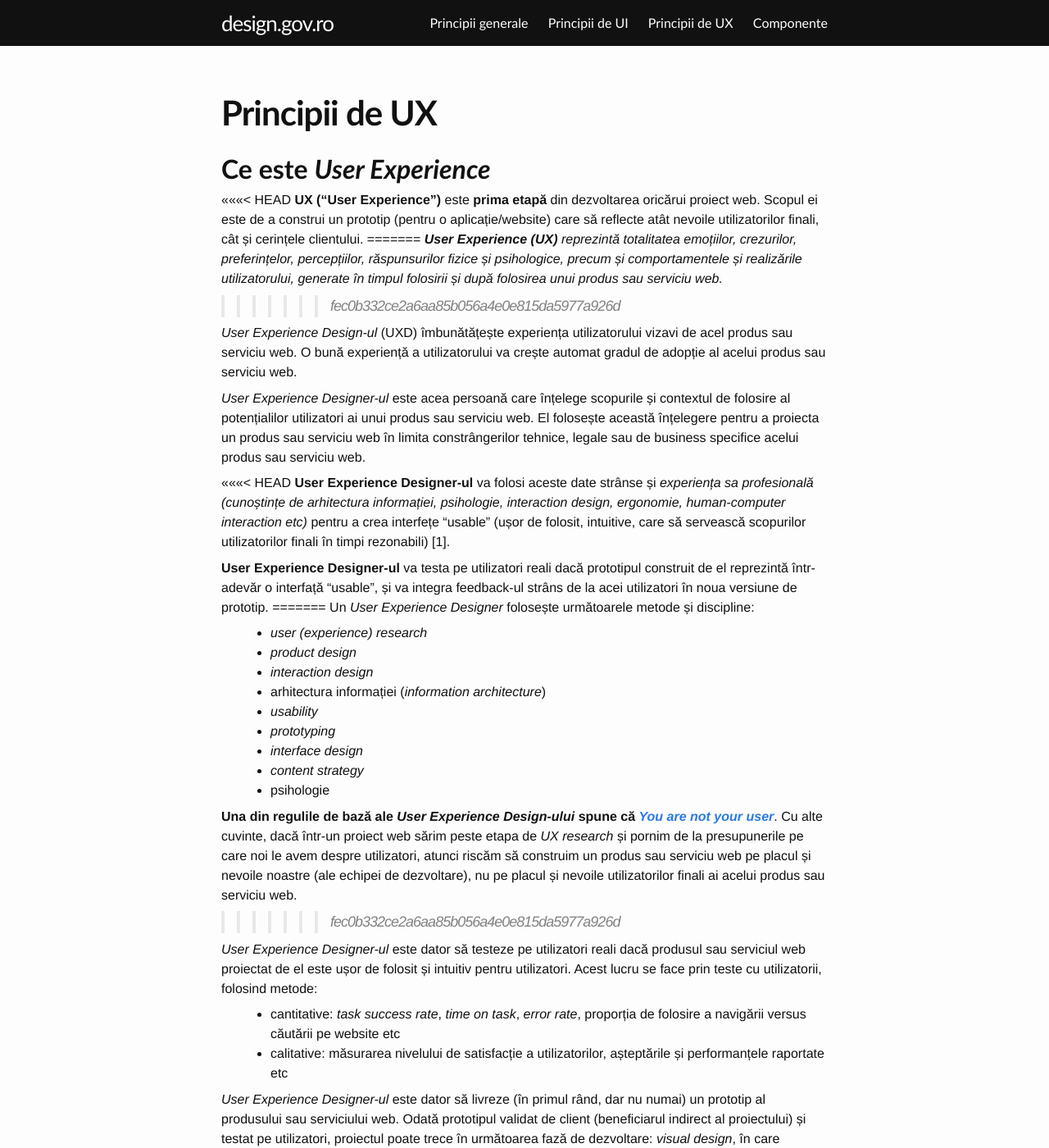
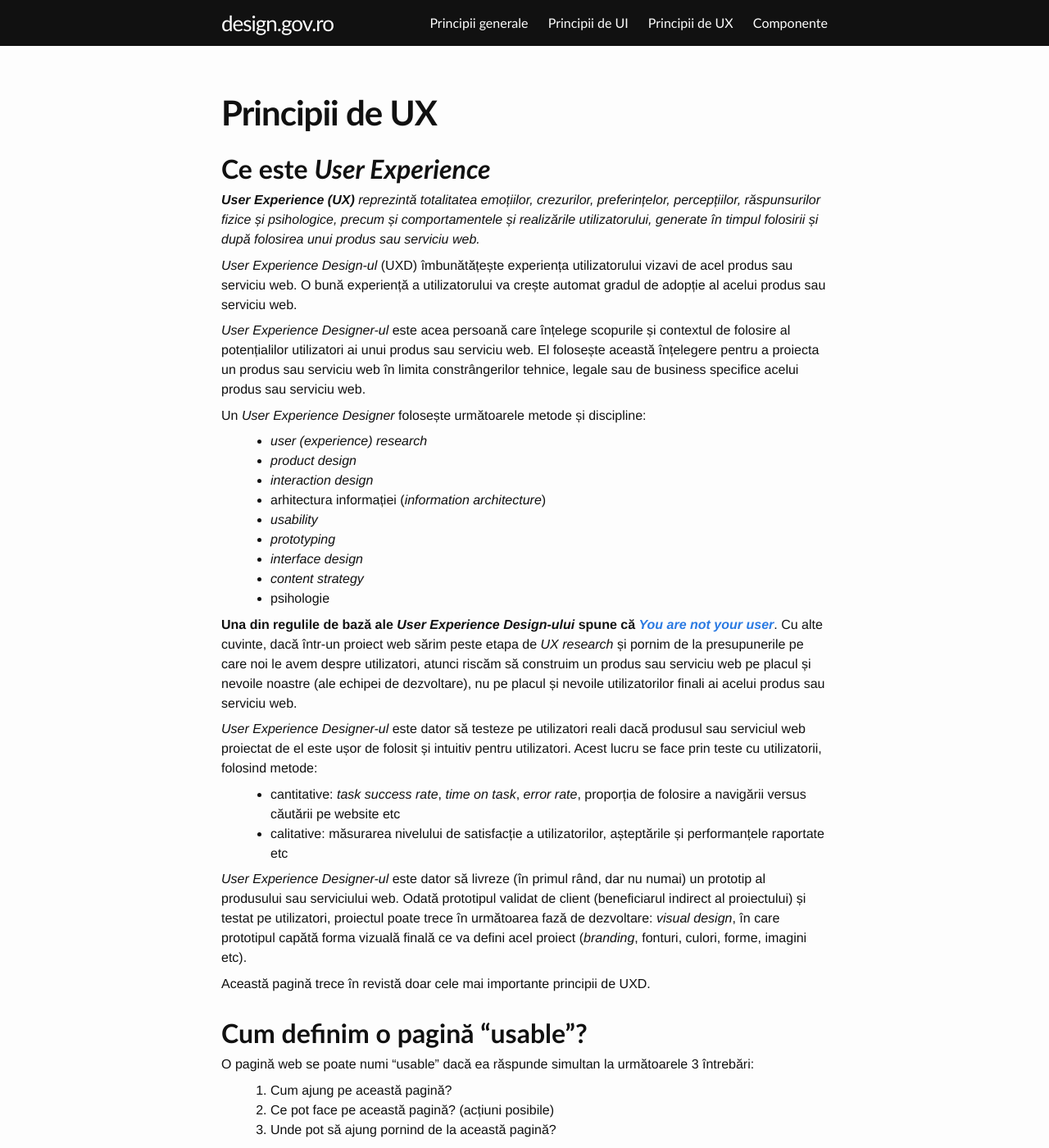
Before and after one commit to gov-ithub/govro-design, a Jekyll site: the page built from 3-ux.md, in a window 1280 px wide and 1400 px high. Shown: the whole window at 82% size. Built offline with Jekyll 4.4.1, drawn with Linux system fonts in a browser that asks for light colours.

Commit message:
Completare la Introducerea în UX și UXD

```diff
--- a/3-ux.md
+++ b/3-ux.md
@@ -5,25 +5,12 @@ permalink: /ux/
 ---
 
 ## Ce este _User Experience_
-<<<<<<< HEAD
-**UX ("User Experience")** este **prima etapă** din dezvoltarea oricărui proiect web. Scopul ei este de a construi
-un prototip (pentru o aplicație/website) care să reflecte atât nevoile utilizatorilor finali, cât și cerințele clientului.
-=======
 _**User Experience (UX)** reprezintă totalitatea emoțiilor, crezurilor, preferințelor, percepțiilor, răspunsurilor fizice și psihologice, precum și comportamentele și realizările utilizatorului, generate în timpul folosirii și după folosirea unui produs sau serviciu web._
->>>>>>> fec0b332ce2a6aa85b056a4e0e815da5977a926d
 
 _User Experience Design-ul_ (UXD) îmbunătățește experiența utilizatorului vizavi de acel produs sau serviciu web. O bună experiență a utilizatorului va crește automat gradul de adopție al acelui produs sau serviciu web.
 
 _User Experience Designer-ul_ este acea persoană care înțelege scopurile și contextul de folosire al potențialilor utilizatori ai unui produs sau serviciu web. El folosește această înțelegere pentru a proiecta un produs sau serviciu web în limita constrângerilor tehnice, legale sau de business specifice acelui produs sau serviciu web.
 
-<<<<<<< HEAD
-**User Experience Designer-ul** va folosi aceste date strânse și _experiența sa profesională (cunoștințe de arhitectura informației,
-psihologie, interaction design, ergonomie, human-computer interaction etc)_ pentru a crea interfețe "usable"
-(ușor de folosit, intuitive, care să servească scopurilor utilizatorilor finali în timpi rezonabili) [1].
-
-**User Experience Designer-ul** va testa pe utilizatori reali dacă prototipul construit de el reprezintă într-adevăr o interfață "usable",
-și va integra feedback-ul strâns de la acei utilizatori în noua versiune de prototip.
-=======
 Un _User Experience Designer_ folosește următoarele metode și discipline:
 * _user (experience) research_
 * _product design_
@@ -36,7 +23,6 @@ Un _User Experience Designer_ folosește următoarele metode și discipline:
 * psihologie
 
 **Una din regulile de bază ale _User Experience Design-ului_ spune că [_You are not your user_](http://uxmyths.com/post/715988395/myth-you-are-like-your-users)**. Cu alte cuvinte, dacă într-un proiect web sărim peste etapa de _UX research_ și pornim de la presupunerile pe care noi le avem despre utilizatori, atunci riscăm să construim un produs sau serviciu web pe placul și nevoile noastre (ale echipei de dezvoltare), nu pe placul și nevoile utilizatorilor finali ai acelui produs sau serviciu web.
->>>>>>> fec0b332ce2a6aa85b056a4e0e815da5977a926d
 
 _User Experience Designer-ul_ este dator să testeze pe utilizatori reali dacă produsul sau serviciul web proiectat de el este ușor de folosit și intuitiv pentru utilizatori. Acest lucru se face prin teste cu utilizatorii, folosind metode:
 * cantitative: _task success rate_, _time on task_, _error rate_, proporția de folosire a navigării versus căutării pe website etc
```
